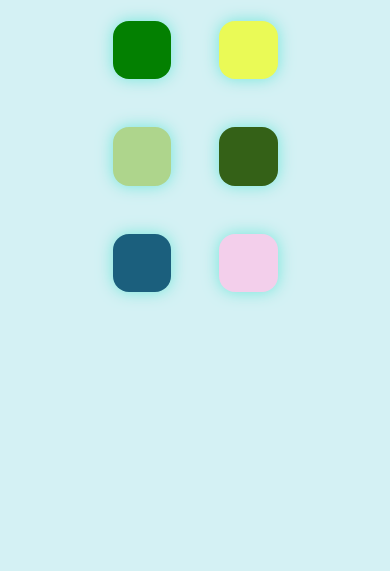
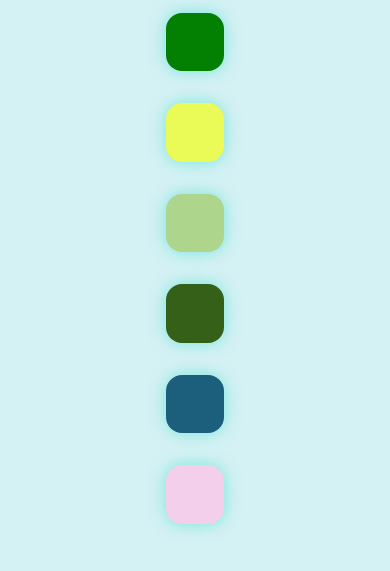
Before and after one commit to bhavikajangid1/ColorGame, a plain HTML site: page index.html in a window 390 px wide. Shown: the part 117-688 px from the top of the page. Drawn offline with nearby package versions, Linux system fonts and the light colour scheme.

Commit message:
squre_align

```diff
--- a/colorgames.css
+++ b/colorgames.css
@@ -129,15 +129,26 @@ color: white;
     }
     .square{
         border-radius: 1em;
+        margin: .2em;
+        margin-top:1em;
+        margin-bottom: 1em;
     }
     #container{
-        margin-right:8vw;
-        margin-left:8vw;
+        margin-right:6vw;
+        margin-left:6vw;
     }
     #head h1{
         margin:0px;
         font-size: 2em;
     }
 
+    #box{
+        display: flex;
+        flex-wrap: wrap;
+        flex-direction: column;
+        justify-content: space-between;
+        margin-right:2vw;
+    margin-left:2vw;
+    }
 
 }
```
